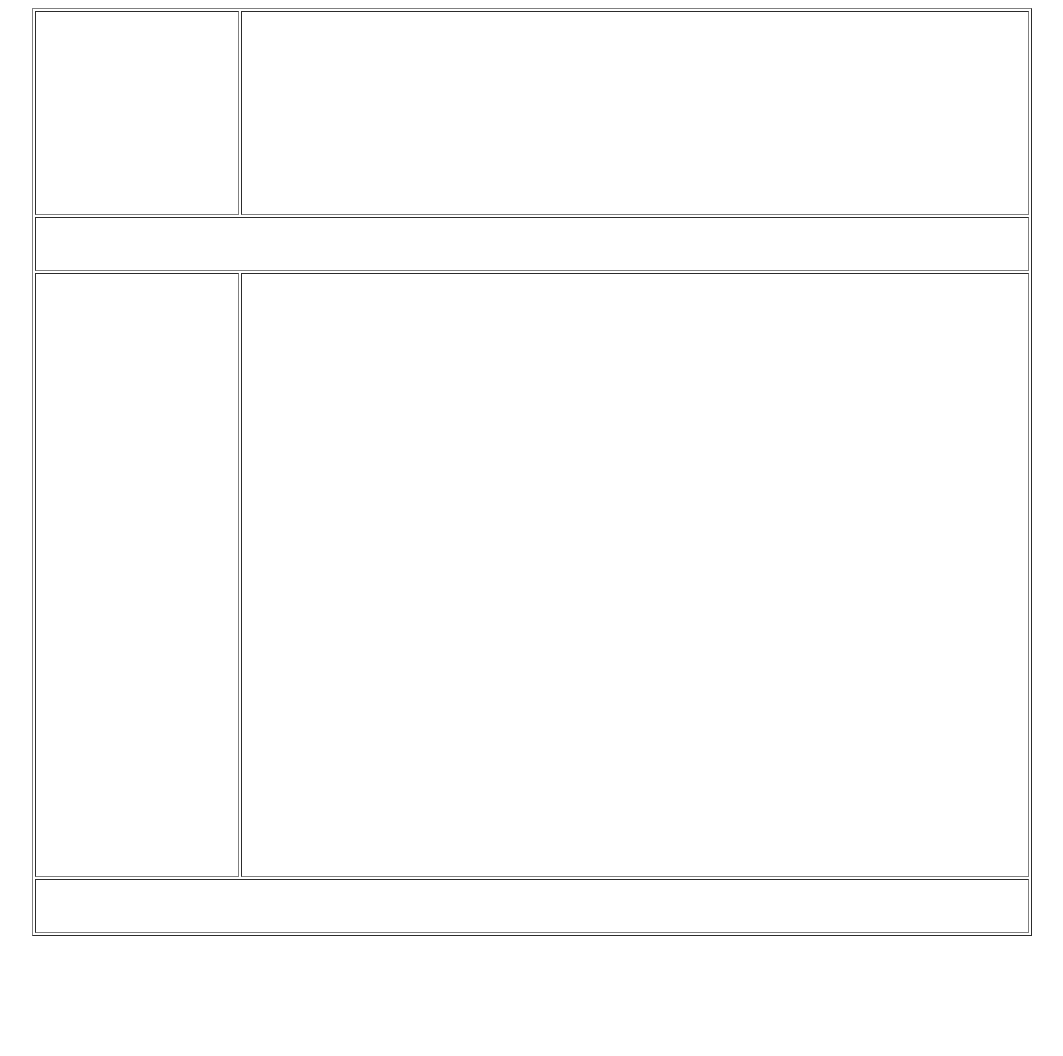
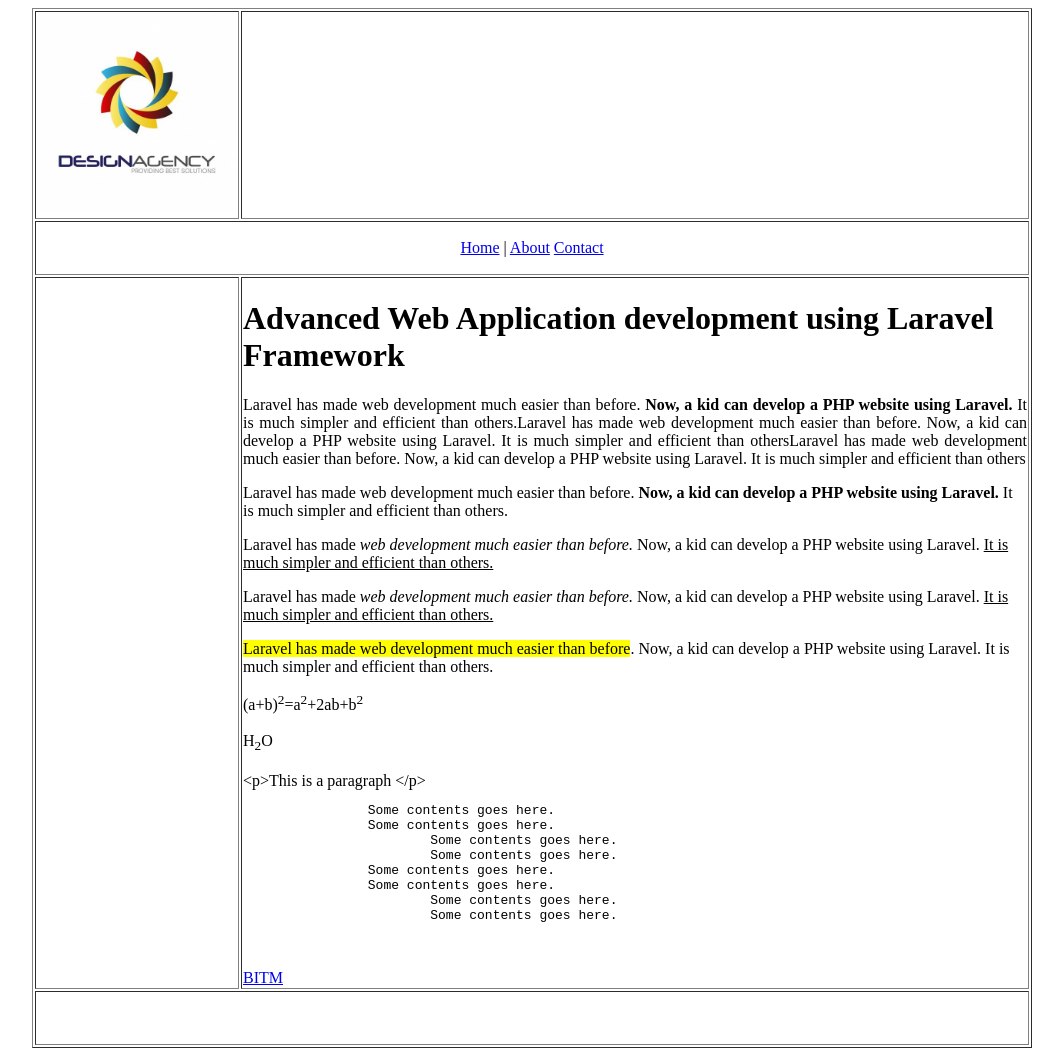
Before and after one commit to joy-fswsd-55/seip-php-71-class-work, a plain HTML site: page index.html in a window 1280 px wide. Shown: the whole page, without its empty margins (108-1171 px from the left). Before the commit the page ends 944 px from the top, so only its background shows below. Drawn offline with Linux system fonts and the light colour scheme.

Commit message:
update upto 22.11.2017

```diff
--- a/index.html
+++ b/index.html
@@ -7,15 +7,50 @@
 <body>
 <table border="1" width="1000" align="center">
     <tr>
-        <td height="200" width="200"></td>
+        <td height="200" width="200">
+            <img src="images/Logo.jpg" width="200" height="200" alt=""/>
+        </td>
         <td></td>
     </tr>
     <tr>
-        <td height="50" colspan="2"></td>
+        <td height="50" colspan="2" align="center">
+            <a href="index.html">Home</a> |
+            <a href="about.html">About</a>
+            <a href="contact.html">Contact</a>
+        </td>
     </tr>
     <tr>
         <td height="600"></td>
-        <td></td>
+        <td valign="top">
+            <h1>Advanced Web Application development using Laravel Framework</h1>
+            <p align="justify">Laravel has made web development much easier than before. <b>Now, a kid can develop a PHP website using Laravel.</b> It is much simpler and efficient than others.Laravel has made web development much easier than before. Now, a kid can develop a PHP website using Laravel. It is much simpler and efficient than othersLaravel has made web development much easier than before. Now, a kid can develop a PHP website using Laravel. It is much simpler and efficient than others</p>
+            <p>Laravel has made web development much easier than before. <strong>Now, a kid can develop a PHP website using Laravel.</strong> It is much simpler and efficient than others.</p>
+            <p>Laravel has made <i>web development much easier than before.</i> Now, a kid can develop a PHP website using Laravel. <u>It is much simpler and efficient than others.</u></p>
+            <p>Laravel has made <em>web development much easier than before.</em> Now, a kid can develop a PHP website using Laravel. <ins>It is much simpler and efficient than others.</ins></p>
+            <p><mark>Laravel has made web development much easier than before</mark>. Now, a kid can develop a PHP website using Laravel. It is much simpler and efficient than others.</p>
+
+            (a+b)<sup>2</sup>=a<sup>2</sup>+2ab+b<sup>2</sup>
+            <br><br>
+            H<sub>2</sub>O
+            <br><br>
+            &lt;p&gt;This is  a paragraph &lt;/p&gt;
+            <pre>
+                Some contents goes here.
+                Some contents goes here.
+                        Some contents goes here.
+                        Some contents goes here.
+                Some contents goes here.
+                Some contents goes here.
+                        Some contents goes here.
+                        Some contents goes here.
+            </pre>
+            <br>
+            <a href="http://bitm.org.bd" target="_blank">BITM</a>
+
+
+
+
+        </td>
     </tr>
     <tr>
         <td height="50" colspan="2"></td>
```
Also changed, not shown: about.html (added, +39 -0 lines), contact.html (added, +36 -0 lines), images/Logo.jpg (added).
